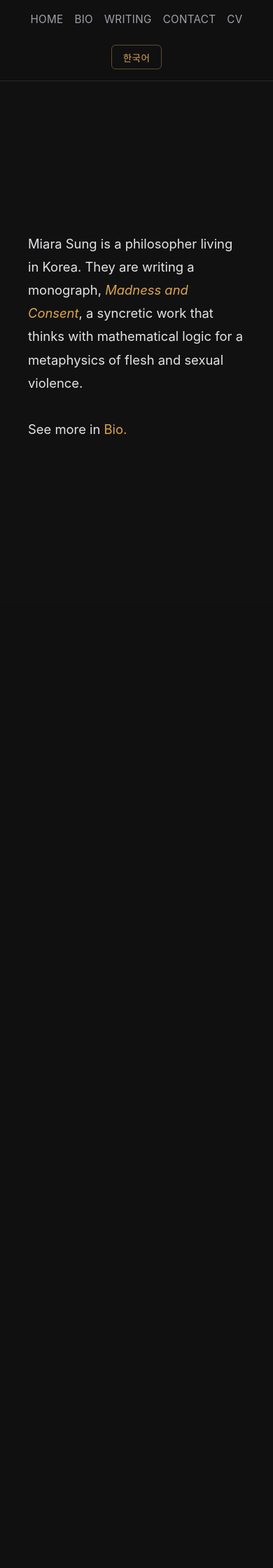
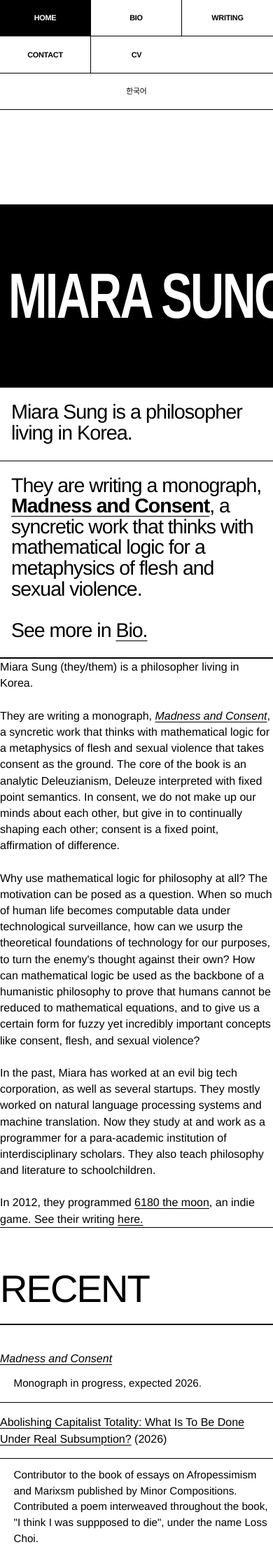
Before and after one commit to miaras/miaras.github.io, a PHP site: page / in a window 390 px wide. Shown: the top 2240 px of the page at 70% size. Before the commit the page ends 620 px from the top, so only its background shows below. Run offline with PHP 8.4, Linux system fonts and the light colour scheme.

Commit message:
redesign

```diff
--- a/blog.html
+++ b/blog.html
@@ -35,10 +35,6 @@
             <a href="april2022.html">April 2022</a>
             <a href="may2022.html">May 2022</a>
             <a href="june2022.html">June 2022</a>
-            <a href="february2025.html">February 2025</a>
-            <a href="march2025.html">March 2025</a>
-            <a href="may2025.html">May 2025</a>
-            <a href="aug2025.html">August 2025</a>
         </div>
     </div>
 </body>
--- a/contact.html
+++ b/contact.html
@@ -1,4 +1,4 @@
-<!DOCTYPE html>
+<!doctype html>
 <html>
 
 <head>
@@ -19,22 +19,26 @@
     <script src="script.js" defer></script>
     <!-- Google tag (gtag.js) -->
     <script async src="https://www.googletagmanager.com/gtag/js?id=TAG_ID"></script>
-    <header>
-        <div class="nav-links">
-            <a href="index.html">Home</a>
-<a href="bio.html">Bio</a>
-            <a href="writing.html">Writing</a>
-            <a href="contact.html">Contact</a>
-            <a href="miara-sung-cv.pdf">CV</a>
-        </div>
-        <button id="lang-toggle" class="lang-toggle">한국어</button>
-    </header>
 </head>
 
-<body>
-    <div class="centered">
-        Email: miarasung at gmail dot com</a><br><br>
-    </div>
+<body class="contact-page">
+    <header>
+        <nav class="nav-links" aria-label="Primary navigation">
+            <a href="index.html">Home</a>
+            <a href="bio.html">Bio</a>
+            <a href="writing.html">Writing</a>
+            <a href="contact.html" aria-current="page">Contact</a>
+            <a href="miara-sung-cv.pdf">CV</a>
+        </nav>
+        <button id="lang-toggle" class="lang-toggle" type="button">한국어</button>
+    </header>
+    <main class="contact-field">
+        <div class="contact-void" aria-hidden="true"></div>
+        <h1 class="contact-title">Contact</h1>
+        <div class="contact-address">
+            <p>miarasung at gmail dot com</p>
+        </div>
+    </main>
 </body>
 
 </html>
--- a/index.html
+++ b/index.html
@@ -1,48 +1,48 @@
-<!DOCTYPE html>
-<html>
-
+<!doctype html>
+<html lang="en">
 <head>
+    <meta charset="UTF-8">
+    <meta name="viewport" content="width=device-width, initial-scale=1">
+    <meta name="color-scheme" content="light dark">
+    <title>Miara Sung</title>
+    <link rel="stylesheet" href="stylesheet.css">
+    <script src="script.js" defer></script>
     <script>
         window.dataLayer = window.dataLayer || [];
-
-        function gtag() {
-            dataLayer.push(arguments);
-        }
+        function gtag() { dataLayer.push(arguments); }
         gtag('js', new Date());
-
         gtag('config', 'G-EGVBMEVZBH');
     </script>
-    <title>Miara Sung</title>
-    <meta charset="UTF-8">
-    <meta name="viewport" content="width=device-width, initial-scale=1">
-    <link rel="stylesheet" href="stylesheet.css">
-    <script src="script.js" defer></script>
-    <!-- Google tag (gtag.js) -->
     <script async src="https://www.googletagmanager.com/gtag/js?id=TAG_ID"></script>
-    <header>
-        <div class="nav-links">
-            <a href="index.html">Home</a>
+</head>
+<body class="home-page">
+    <main class="dossier-home">
+        <header class="dossier-nav" aria-label="Primary navigation">
+            <nav class="nav-links">
+                <a href="index.html" aria-current="page">Home</a>
                 <a href="bio.html">Bio</a>
                 <a href="writing.html">Writing</a>
                 <a href="contact.html">Contact</a>
                 <a href="miara-sung-cv.pdf">CV</a>
+            </nav>
+            <button id="lang-toggle" class="lang-toggle" type="button">한국어</button>
+        </header>
+        <section id="home" class="dossier-field" aria-labelledby="site-title">
+            <div class="dossier-void" aria-hidden="true"></div>
+            <h1 id="site-title" class="dossier-name"><span>Miara Sung</span></h1>
+            <div class="dossier-copy">
+                <div id="english" class="language-panel dossier-copy-grid">
+                    <p>Miara Sung is a philosopher living in Korea.</p>
+                    <p>They are writing a monograph, <a href="madness-and-consent.pdf"><i>Madness and Consent</i></a>, a syncretic work that thinks with mathematical logic for a metaphysics of flesh and sexual violence. <br><br>See more in <a href="bio.html">Bio.</a></p>
                 </div>
-        <button id="lang-toggle" class="lang-toggle">한국어</button>
-    </header>
-</head>
-
-<body>
-    <div class="window_no_top_padding">
-        <div class="centered">
-            <p id="english">
-                Miara Sung is a philosopher living in Korea. They are writing a monograph, <a href="madness-and-consent.pdf"><i>Madness and Consent</i></a>, a syncretic work that thinks with mathematical logic for a metaphysics of flesh and sexual violence. <br><br>
-See more in <a href="bio.html">Bio.</a>
-<p id="korean" class="hidden">
-                성민아는 한국에 거주하는 철학자다. 현재 『광기와 동의 (<a href="madness-and-consent.pdf">Madness and Consent</a>)』를 집필하고 있다. 수리논리학을 이용해 살과 성폭력을 사유하는 형이상학이다.
-            </p>
+                <p id="korean" class="language-panel hidden">성민아는 한국에 거주하는 철학자다. 현재 『광기와 동의 (<a href="madness-and-consent.pdf">Madness and Consent</a>)』를 집필하고 있다. 수리논리학을 이용해 살과 성폭력을 사유하는 형이상학이다.</p>
             </div>
-        <br><br>
+        </section>
+        <div class="dossier-sections">
+            <section id="bio" class="dossier-section" data-include="bio.html"></section>
+            <section id="writing" class="dossier-section" data-include="writing.html"></section>
+            <section id="contact" class="dossier-section" data-include="contact.html"></section>
         </div>
+    </main>
 </body>
-
 </html>
--- a/stylesheet.css
+++ b/stylesheet.css
@@ -1,300 +1,198 @@
-/* Core Variables & Reset */
 :root {
-  --bg-color: #111112;
-  --text-main: #e4e4e7; /* zinc-200 */
-  --text-dim: #a1a1aa;  /* zinc-400 */
-  --accent: #dca54c;    /* refined gold/amber */
-  --accent-hover: #f3d085;
-  --border-subtle: rgba(255, 255, 255, 0.1);
-  --header-bg: rgba(17, 17, 18, 0.85);
+  --paper: #fff;
+  --ink: #000;
+  --rule: 1px solid var(--ink);
+  --font-sans: Helvetica, "Helvetica Neue", Arial, "Apple SD Gothic Neo", sans-serif;
+  --rail: clamp(9rem, 13vw, 12.5rem);
+}
+* { box-sizing: border-box; }
+html { background: var(--paper); color: var(--ink); font-family: var(--font-sans); font-synthesis: none; scroll-behavior: smooth; }
+body { margin: 0; min-width: 20rem; background: var(--paper); color: var(--ink); font-size: clamp(1rem, 1.15vw, 1.125rem); line-height: 1.45; -webkit-font-smoothing: antialiased; }
+::selection { background: var(--ink); color: var(--paper); }
+a { color: inherit; text-decoration-thickness: 1px; text-underline-offset: 0.16em; }
+a:hover { text-decoration-thickness: 3px; }
+:focus-visible { outline: 3px solid var(--ink); outline-offset: -3px; }
+button, a { -webkit-tap-highlight-color: transparent; }
+.hidden { display: none !important; }
+.home-page { overflow-x: hidden; }
+.dossier-home { min-height: 100svh; display: grid; grid-template-columns: var(--rail) minmax(0, 1fr); }
+.dossier-nav { position: sticky; top: 0; z-index: 2; display: flex; height: 100svh; flex-direction: column; justify-content: flex-start; border-right: var(--rule); background: var(--paper); }
+.nav-links { display: contents; }
+.nav-links a, .lang-toggle { display: flex; min-height: calc(100svh / 6); align-items: center; padding: 1rem clamp(1rem, 2vw, 1.75rem); border: 0; border-bottom: var(--rule); background: var(--paper); color: var(--ink); font: 700 clamp(1rem, 1.45vw, 1.4rem)/1 var(--font-sans); letter-spacing: -0.025em; text-align: left; text-decoration: none; text-transform: uppercase; cursor: pointer; }
+.nav-links a:hover, .lang-toggle:hover { background: var(--ink); color: var(--paper); }
+.lang-toggle { border-bottom: 0; }
+.dossier-field { min-width: 0; display: grid; grid-template-rows: 26svh 42svh auto; }
+.dossier-void { background: var(--paper); }
+.dossier-name { display: flex; align-items: center; margin: 0; overflow: hidden; padding: 0 1.5%; background: var(--ink); color: var(--paper); font-family: Helvetica, "Helvetica Neue", Arial, sans-serif; font-size: clamp(10rem, 24vw, 23rem); font-weight: 700; letter-spacing: -0.04em; line-height: 0.74; text-transform: uppercase; white-space: nowrap; }
+.dossier-name span { display: block; width: 170%; transform: scaleX(.59); transform-origin: left center; }
+.dossier-copy { display: flex; align-items: stretch; border-bottom: var(--rule); }
+.language-panel { width: 100%; margin: 0; }
+.dossier-copy-grid { display: grid; grid-template-columns: minmax(15rem, 42%) minmax(22rem, 58%); }
+.dossier-copy p, .dossier-copy > p { margin: 0; padding: clamp(1.5rem, 2.5vw, 2.5rem); font-size: clamp(1.65rem, 2.65vw, 2.55rem); font-weight: 400; letter-spacing: -0.035em; line-height: 1.08; }
+.dossier-copy-grid p:first-child { border-right: var(--rule); }
+.dossier-copy-grid p:first-child { font-size: clamp(1.8rem, 3.1vw, 3rem); font-weight: 400; }
+.dossier-copy-grid p:last-child { padding-right: 15%; }
+.dossier-copy i { font-style: normal; font-weight: 700; }
+.dossier-sections { grid-column: 2; min-width: 0; }
+.dossier-section { border-top: var(--rule); scroll-margin-top: 0; }
+.dossier-section:empty { display: none; }
+.dossier-section > .window,
+.dossier-section > .centered,
+.dossier-section > .centered_col,
+.dossier-section > .window_no_top_padding { width: 100%; min-height: auto; }
+.dossier-section .window { padding-block: clamp(3rem, 7vw, 7rem); }
+.dossier-section li { font-size: clamp(1rem, 1.25vw, 1.25rem); }
+.dossier-section li > ul, .dossier-section li + ul { font-size: clamp(.95rem, 1.08vw, 1.08rem); line-height: 1.5; }
+@media (prefers-reduced-motion: no-preference) {
+  .dossier-name { animation: expose-name 650ms cubic-bezier(.16, 1, .3, 1) both; }
+  .dossier-copy { animation: expose-copy 700ms 90ms cubic-bezier(.16, 1, .3, 1) both; }
+}
+@keyframes expose-name { from { clip-path: inset(0 100% 0 0); } to { clip-path: inset(0); } }
+@keyframes expose-copy { from { clip-path: inset(0 0 100% 0); } to { clip-path: inset(0); } }
+@media (max-width: 760px) {
+  .dossier-home { display: block; }
+  .dossier-nav { position: sticky; height: auto; min-height: auto; border-right: 0; border-bottom: var(--rule); }
+  .nav-links { display: grid; grid-template-columns: repeat(5, minmax(0, 1fr)); }
+  .nav-links a, .lang-toggle { justify-content: center; min-height: 3.25rem; padding: 0.75rem 0.25rem; border-right: var(--rule); border-bottom: 0; font-size: clamp(0.66rem, 2.8vw, 0.8rem); text-align: center; }
+  .nav-links a:last-child { border-right: 0; }
+  .lang-toggle { width: 100%; border-top: var(--rule); border-right: 0; }
+  .dossier-field { grid-template-rows: 16svh 31svh auto; }
+  .dossier-name { padding: 0 0.75rem; font-size: clamp(4.35rem, 23.4vw, 8.4rem); line-height: 0.8; }
+  .dossier-name span { width: 137%; transform: scaleX(.73); }
+  .dossier-copy-grid { display: block; }
+  .dossier-copy-grid p:first-child { border-right: 0; border-bottom: var(--rule); }
+  .dossier-copy-grid p:last-child { padding-right: 1rem; }
+  .dossier-copy p, .dossier-copy > p { padding: 1.25rem 1rem 1.5rem; font-size: clamp(1.55rem, 7.3vw, 2.25rem); line-height: 1.04; }
+  .dossier-sections { grid-column: auto; }
+  .dossier-section { scroll-margin-top: 7rem; }
+}
+@media (max-width: 390px) {
+  .nav-links { grid-template-columns: repeat(3, minmax(0, 1fr)); }
+  .nav-links a:nth-child(3) { border-right: 0; }
+  .nav-links a:nth-child(-n+3) { border-bottom: var(--rule); }
+  .nav-links a:nth-child(5) { border-right: 0; }
+}
+@media (prefers-reduced-motion: reduce) { html { scroll-behavior: auto; } }
 
-  --font-sans: "Pretendard", -apple-system, BlinkMacSystemFont, "Segoe UI", Roboto, "Helvetica Neue", Arial, sans-serif;
-  --layout-max-width: 42rem;
+/* Interior dossier pages */
+body:not(.home-page) > header,
+head > header {
+  position: sticky;
+  top: 0;
+  z-index: 10;
+  display: grid;
+  grid-template-columns: 1fr auto;
+  border-bottom: var(--rule);
+  background: var(--paper);
 }
 
-body {
-  font-family: var(--font-sans);
-  background-color: var(--bg-color);
-  color: var(--text-main);
-  line-height: 1.6;
-  -webkit-font-smoothing: antialiased;
-  -moz-osx-font-smoothing: grayscale;
-  margin: 0;
-  padding: 0;
-  font-size: 1.05rem; /* slightly larger for readability */
+body:not(.home-page) > header .nav-links,
+head > header .nav-links {
+  display: grid;
+  grid-template-columns: repeat(5, minmax(6rem, 1fr));
 }
 
-/* Typography Enhancements */
-h1, h2, h3, h4, h5, h6 {
-  color: #ffffff;
-  font-weight: 500;
-  letter-spacing: -0.015em;
-  margin-top: 2.5rem;
-  margin-bottom: 1.25rem;
-  line-height: 1.3;
+body:not(.home-page) > header .nav-links a,
+head > header .nav-links a,
+body:not(.home-page) > header .lang-toggle,
+head > header .lang-toggle {
+  min-height: 4.25rem;
+  justify-content: center;
+  border-right: var(--rule);
+  border-bottom: 0;
+  padding: 1rem;
 }
 
-h3 {
-  font-size: 1.35rem;
-  border-bottom: 1px solid var(--border-subtle);
-  padding-bottom: 0.5rem;
+body:not(.home-page) > header .lang-toggle,
+head > header .lang-toggle { min-width: 8rem; }
+
+.window,
+.centered,
+.centered_col,
+.window_no_top_padding {
+  width: min(100%, 96rem);
+  margin: 0 auto;
+  padding: clamp(2rem, 6vw, 6rem) clamp(1rem, 4vw, 4rem);
 }
 
-p {
-  margin-bottom: 1.5rem;
-}
-
-ul {
-  line-height: 1.6;
-  margin-bottom: 1.5rem;
-  padding-left: 1.25rem;
-}
-
-li {
-  margin-bottom: 0.75rem;
-}
-
-/* Links */
-a {
-  color: var(--accent);
-  text-decoration: none;
-  transition: color 0.2s ease, text-shadow 0.2s ease;
-}
-
-a:hover {
-  color: var(--accent-hover);
-  text-shadow: 0 0 8px rgba(220, 165, 76, 0.3);
-}
-
-/* Header & Navigation */
-header {
-  position: fixed;
-  top: 0;
-  left: 0;
-  right: 0;
-  display: flex;
-  justify-content: center;
-  align-items: center;
-  background: var(--header-bg);
-  backdrop-filter: blur(12px);
-  -webkit-backdrop-filter: blur(12px);
-  z-index: 100;
-  padding: 1.25rem 2rem;
-  border-bottom: 1px solid var(--border-subtle);
-}
-
-.nav-links {
-  display: flex;
-  gap: 2.5rem;
-}
-
-.nav-links a {
-  color: var(--text-dim);
-  font-size: 0.95rem;
-  font-weight: 400;
-  letter-spacing: 0.02em;
-  text-transform: uppercase;
-}
-
-.nav-links a:hover,
-.nav-links a.active {
-  color: var(--text-main);
-  text-shadow: none;
-}
-
-.lang-toggle {
-  position: absolute;
-  right: 2rem;
-  background: transparent;
-  border: 1px solid rgba(220, 165, 76, 0.4);
-  color: var(--accent);
-  padding: 0.4rem 1rem;
-  border-radius: 6px;
-  cursor: pointer;
-  font-family: inherit;
-  font-size: 0.85rem;
-  font-weight: 500;
-  letter-spacing: 0.03em;
-  transition: all 0.3s ease;
-}
-
-.lang-toggle:hover {
-  background: rgba(220, 165, 76, 0.1);
-  border-color: var(--accent);
-  color: var(--accent-hover);
-  transform: translateY(-1px);
-}
-
-/* Layout Containers */
-.window {
-  display: flex;
-  flex-direction: column;
-  max-width: var(--layout-max-width);
-  margin: 0 auto;
-  padding: 8rem 1.5rem 4rem; /* top padding accounts for fixed header */
-}
-
-.window_no_top_padding {
-  display: flex;
-  flex-direction: column;
-  max-width: var(--layout-max-width);
-  margin: 0 auto;
-  padding: 1.5rem;
-}
-
-/* Display Utilities */
-.centered {
+.centered,
+.centered_col {
+  min-height: calc(100svh - 4.25rem);
   display: flex;
   flex-direction: column;
   justify-content: center;
-  align-items: center;
-  height: 90vh; /* Adjust for pure center */
-  text-align: begin;
-  padding: 0 1rem;
 }
 
-.centered p {
-  font-size: 1.15rem;
-  max-width: 34rem;
-  line-height: 1.8;
+.window > div,
+.centered > p,
+.centered_col > * { max-width: 70ch; }
+
+.window > div:first-child,
+.centered > p:first-child { font-size: clamp(1.35rem, 2.2vw, 2.25rem); line-height: 1.2; letter-spacing: -0.03em; }
+
+h1, h2, h3, h4, h5, h6 { margin: 0; font: 700 inherit/1 var(--font-sans); letter-spacing: -0.035em; }
+h3 { margin: clamp(3rem, 7vw, 7rem) 0 1.25rem; padding-bottom: 0.65rem; border-bottom: 2px solid var(--ink); font-size: clamp(2.5rem, 6vw, 6rem); text-transform: uppercase; }
+ul { margin: 0; padding: 0; list-style: none; }
+li { padding: 1rem 0; border-bottom: var(--rule); }
+li > ul, li + ul { padding: 0.75rem 0 0 clamp(1rem, 5vw, 5rem); border: 0; font-size: 0.9em; }
+pre { max-width: 80ch; white-space: pre-wrap; font: inherit; }
+.foldable { margin-top: 1rem; }
+.foldable button { border: var(--rule); background: var(--paper); color: var(--ink); padding: 0.6rem 0.8rem; font: 700 0.8rem/1 var(--font-sans); text-transform: uppercase; cursor: pointer; }
+.foldable button:hover { background: var(--ink); color: var(--paper); }
+.content { display: none; padding: 1rem 0; }
+.content.open { display: block; }
+img.portrait { max-width: 100%; filter: grayscale(1) contrast(1.08); }
+
+/* Contact surface */
+.contact-field {
+  min-height: calc(100svh - 4.25rem);
+  display: grid;
+  grid-template-rows: 24svh 38svh auto;
+}
+.contact-void { border-bottom: var(--rule); }
+.contact-title {
+  display: flex;
+  align-items: center;
+  margin: 0;
+  overflow: hidden;
+  padding: 0 clamp(1rem, 3vw, 3rem);
+  background: var(--ink);
+  color: var(--paper);
+  font-size: clamp(8rem, 22vw, 21rem);
+  letter-spacing: -0.06em;
+  line-height: 0.72;
+  text-transform: uppercase;
+  white-space: nowrap;
+}
+.contact-address {
+  display: flex;
+  align-items: center;
+  min-height: 22svh;
+  padding: clamp(1.5rem, 4vw, 4rem) clamp(1rem, 4vw, 4rem);
+  border-bottom: var(--rule);
+}
+.contact-address p {
+  max-width: 70ch;
+  margin: 0;
+  font-size: clamp(2rem, 4.8vw, 5rem);
+  letter-spacing: -0.045em;
+  line-height: 0.96;
 }
 
-.centered_col {
-  display: flex;
-  flex-direction: column;
-  justify-content: center;
-  height: 90vh;
+@media (max-width: 760px) {
+  body:not(.home-page) > header,
+  head > header { position: relative; display: block; }
+  body:not(.home-page) > header .nav-links,
+  head > header .nav-links { grid-template-columns: repeat(3, minmax(0, 1fr)); }
+  body:not(.home-page) > header .nav-links a,
+  head > header .nav-links a { min-height: 3.25rem; padding: 0.75rem 0.25rem; font-size: 0.72rem; }
+  body:not(.home-page) > header .lang-toggle,
+  head > header .lang-toggle { width: 100%; min-height: 3.25rem; border-top: var(--rule); border-right: 0; }
+  .window, .centered, .centered_col, .window_no_top_padding { padding: 2rem 1rem 4rem; }
+  .window > div:first-child, .centered > p:first-child { font-size: clamp(1.3rem, 6vw, 1.75rem); }
+  h3 { font-size: clamp(2.25rem, 14vw, 4.5rem); }
+  .contact-field { min-height: calc(100svh - 7rem); grid-template-rows: 15svh 28svh auto; }
+  .contact-title { padding: 0 1rem; font-size: clamp(5.25rem, 24vw, 8.5rem); letter-spacing: -0.075em; }
+  .contact-address { min-height: 25svh; padding: 1.5rem 1rem 3rem; align-items: flex-start; }
+  .contact-address p { font-size: clamp(2rem, 9.3vw, 3.4rem); line-height: 0.94; overflow-wrap: anywhere; }
 }
-
-.hidden {
-  display: none !important;
-}
-
-.japanese {
-  writing-mode: vertical-rl;
-}
-
-/* Pre block formatting */
-pre {
-  white-space: pre-wrap;
-  word-break: break-word; /* more robust for code/poetry */
-  font-family: inherit; /* use same font for continuity, unless explicitly monospace */
-  background: rgba(255, 255, 255, 0.03);
-  padding: 1.5rem;
-  border-radius: 8px;
-  border: 1px solid var(--border-subtle);
-  line-height: 1.6;
-}
-
-/* Foldable Content / Accordions */
-.foldable {
-  margin-top: 1rem;
-  margin-bottom: 1rem;
-  background: rgba(255,255,255, 0.02);
-  border-radius: 6px;
-  border: 1px solid rgba(255,255,255, 0.05);
-}
-
-.foldable button {
-  background: none;
-  border: none;
-  width: 100%;
-  text-align: left;
-  font-weight: 500;
-  color: var(--text-dim);
-  cursor: pointer;
-  padding: 0.85rem 1rem;
-  font-family: inherit;
-  font-size: 0.95rem;
-  transition: color 0.2s, background 0.2s;
-  display: flex;
-  align-items: center;
-  border-radius: 6px;
-}
-
-.foldable button:hover {
-  color: var(--text-main);
-  background: rgba(255,255,255, 0.04);
-}
-
-.content {
-  max-height: 0;
-  overflow: hidden;
-  transition: max-height 0.4s cubic-bezier(0, 1, 0, 1), padding 0.4s ease, opacity 0.3s ease;
-  opacity: 0;
-  padding: 0 1rem;
-  font-size: 0.95rem;
-  color: var(--text-dim);
-}
-
-.content.open {
-  max-height: 2000px;
-  transition: max-height 0.6s ease-in-out, padding 0.4s ease, opacity 0.3s ease;
-  opacity: 1;
-  padding: 0 1rem 1rem;
-}
-
-
-img.portrait {
-  max-width: 100%;
-  border-radius: 6px;
-}
-
-
-/* Specific Page Elements */
-#table_of_contents {
-  position: relative;
-  z-index: 10;
-  background: transparent;
-  padding: 1.5rem 0;
-  border-bottom: 1px solid var(--border-subtle);
-  margin-bottom: 2rem;
-}
-
-.blog {
-  display: flex;
-  flex-direction: column;
-  gap: 1.5rem;
-}
-
-/* Korean typography handling */
-#korean {
-  word-break: keep-all;
-  overflow-wrap: break-word;
-  line-height: 1.8; /* Korean typically needs slightly more leading */
-  font-size: 1.05rem; /* Adjust if Korean font renders differently */
-}
-
-/* Responsive Constraints */
-@media (max-width: 768px) {
-  .window {
-    padding-top: 7rem;
-  }
-  .centered p {
-    padding-top: 10rem;
-  }
-}
-
-@media (max-width: 600px) {
-  header {
-    flex-direction: column;
-    padding: 1rem;
-    gap: 1rem;
-  }
-
-  .nav-links {
-    gap: 1rem;
-    flex-wrap: nowrap;
-    justify-content: center;
-  }
-
-  .lang-toggle {
-    position: static;
-    margin-top: 0.5rem;
-    align-self: center;
-  }
-
-  .window {
-    padding-top: 9rem;
-  }
-}
--- a/writing.html
+++ b/writing.html
@@ -104,7 +104,7 @@
         <div>
             <h3>Other work</h3>
             <ul>
-                <li><a href="blog.html">Old Blog Entries</a> (2022, 2025)
+                <li><a href="blog.html">Old Blog Entries</a> (2022)
                     <ul>
                         Old journal-like entries, some philosophical, mostly playful.
                     </ul>
```
Also changed, not shown: script.js (+36 -13 lines). Lines whose indentation alone changed are shown as unchanged.
